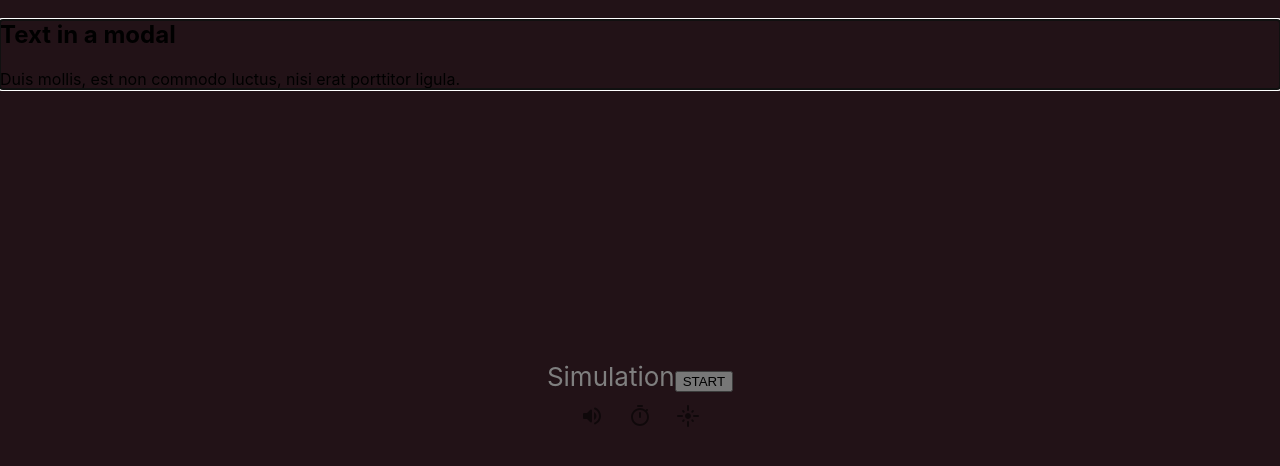
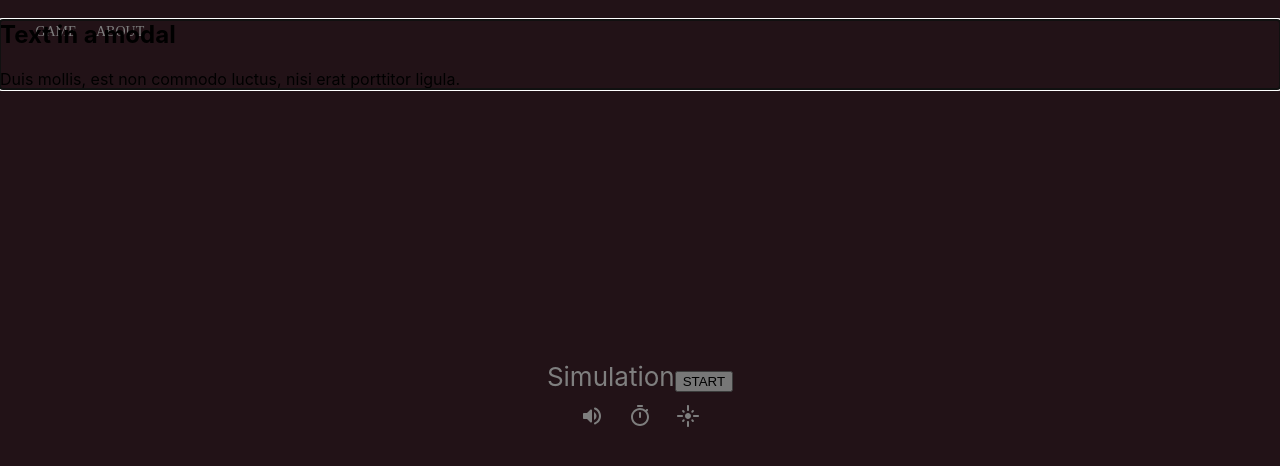
Before and after one commit to justussoh/social_credit_simulation, a React (Create React App) app: page / in a window 1280 px wide. Shown: the top 466 px of the page. Built offline with nearby package versions, Linux system fonts and the light colour scheme; no server answers; a web font is replaced by a local one.

Commit message:
feat: added navbar

```diff
--- a/src/App.js
+++ b/src/App.js
@@ -2,10 +2,12 @@ import "./App.css";
 import { Route, Switch } from "react-router-dom";
 import { About } from "./components/About/about";
 import { Simulation } from "./components/Simulation/simulation";
+import { NavBar } from "./components/NavBar/navbar";
 
 function App() {
   return (
     <div className="App">
+      <NavBar />
       <main className="flex-1">
         <Switch>
           <Route exact path="/" component={Simulation} />
--- /dev/null
+++ b/src/components/NavBar/navbar.js
@@ -0,0 +1,17 @@
+import { AppBar, Toolbar, Button } from "@material-ui/core";
+import { Link } from "react-router-dom";
+
+export const NavBar = () => {
+  return (
+    <AppBar position="fixed" color="transparent" elevation={0}>
+      <Toolbar>
+        <Link to="/">
+          <Button color="secondary">Game</Button>
+        </Link>
+        <Link to="/about">
+          <Button color="secondary">About</Button>
+        </Link>
+      </Toolbar>
+    </AppBar>
+  );
+};
--- a/src/components/Simulation/simulation.js
+++ b/src/components/Simulation/simulation.js
@@ -11,7 +11,6 @@ import RadioButtonUncheckedRoundedIcon from "@material-ui/icons/RadioButtonUnche
 import FlareRoundedIcon from "@material-ui/icons/FlareRounded";
 
 import { WelcomeModal } from "./welcomeModal";
-import { Cursor } from "../Cursor/cursor";
 
 import { questions } from "./questions";
 
@@ -138,13 +137,13 @@ export const Simulation = () => {
       {sirenEnabled ? <div className="siren level-1" /> : ""}
       <div className="level-2">{renderGame()}</div>
       <div className="level-2">
-        <IconButton onClick={onMute}>
+        <IconButton onClick={onMute} color="secondary">
           {!soundEnabled ? <VolumeOffRoundedIcon /> : <VolumeUpRoundedIcon />}
         </IconButton>
-        <IconButton onClick={onToggleTimer}>
+        <IconButton onClick={onToggleTimer} color="secondary">
           {!timerEnabled ? <TimerOffRoundedIcon /> : <TimerRoundedIcon />}
         </IconButton>
-        <IconButton onClick={onToggleSiren}>
+        <IconButton onClick={onToggleSiren} color="secondary">
           {!sirenEnabled ? (
             <RadioButtonUncheckedRoundedIcon />
           ) : (
--- a/src/index.css
+++ b/src/index.css
@@ -15,6 +15,10 @@ body {
 code {
   font-family: source-code-pro, Menlo, Monaco, Consolas, 'Courier New',
     monospace;
+}
+
+a {
+  text-decoration: none;
 }
 
 .monster-font {
--- a/src/index.js
+++ b/src/index.js
@@ -4,12 +4,16 @@ import "./index.css";
 import App from "./App";
 import reportWebVitals from "./reportWebVitals";
 import { BrowserRouter as Router } from "react-router-dom";
+import { ThemeProvider } from "@material-ui/core/styles";
+import { theme } from "./theme/theme";
 
 ReactDOM.render(
   <React.StrictMode>
-    <Router>
-      <App />
-    </Router>
+    <ThemeProvider theme={theme}>
+      <Router>
+        <App />
+      </Router>
+    </ThemeProvider>
   </React.StrictMode>,
   document.getElementById("root")
 );
--- /dev/null
+++ b/src/theme/theme.js
@@ -0,0 +1,21 @@
+import { createMuiTheme } from "@material-ui/core";
+
+export const theme = createMuiTheme({
+  palette: {
+    primary: {
+      main: "#282c34",
+    },
+    secondary: {
+      main: "#fefefe",
+    },
+  },
+  typography: {
+    fontFamily: "ZXX",
+    color: "#fefefe",
+  },
+  props: {
+    MuiButtonBase: {
+      disableRipple: true,
+    },
+  },
+});
```
